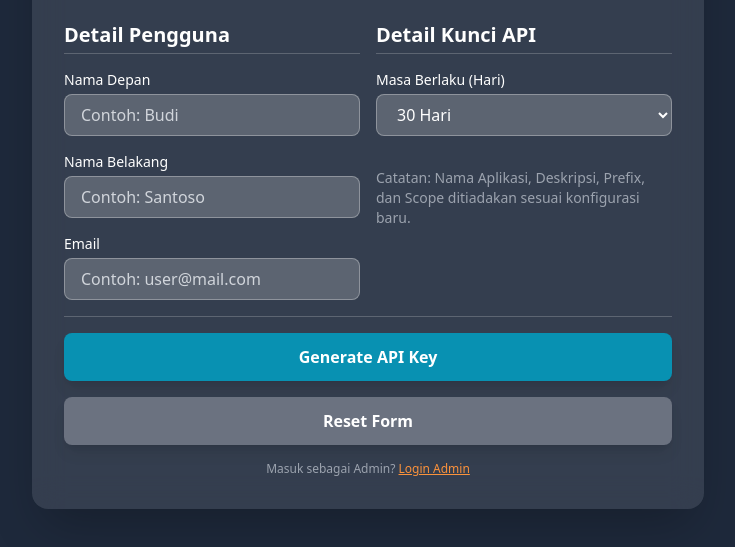
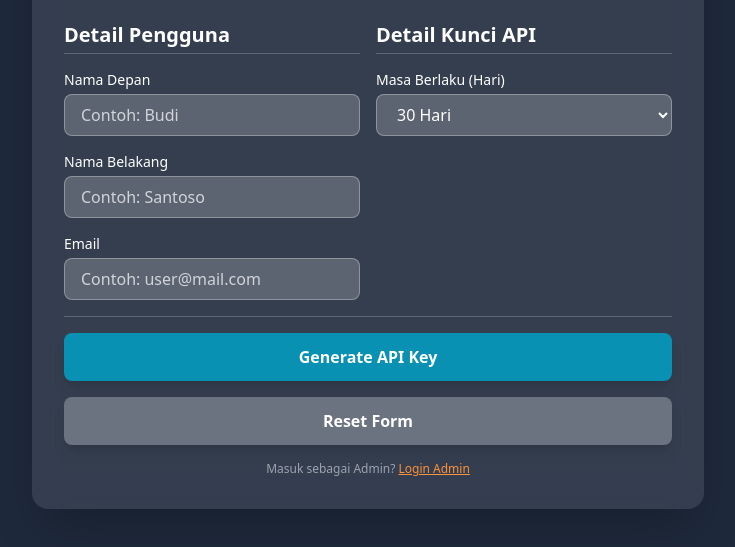
Before and after one commit to Aswun/244_APIKEYS, a website: page public/user_generate.html in a window 1280 px wide. Shown: the part 195-742 px from the top of the page, without its empty margins (272-1007 px from the left). Drawn offline with nearby package versions, Linux system fonts and the light colour scheme.

Commit message:
small fix

```diff
--- a/public/user_generate.html
+++ b/public/user_generate.html
@@ -47,8 +47,6 @@
             <option value="365">365 Hari (1 Tahun)</option>
           </select>
         </div>
-
-        <p class="text-sm text-gray-400 pt-4">Catatan: Nama Aplikasi, Deskripsi, Prefix, dan Scope ditiadakan sesuai konfigurasi baru.</p>
       </div>
 
       <div class="md:col-span-2 space-y-4 pt-4 border-t border-white/20">
```
